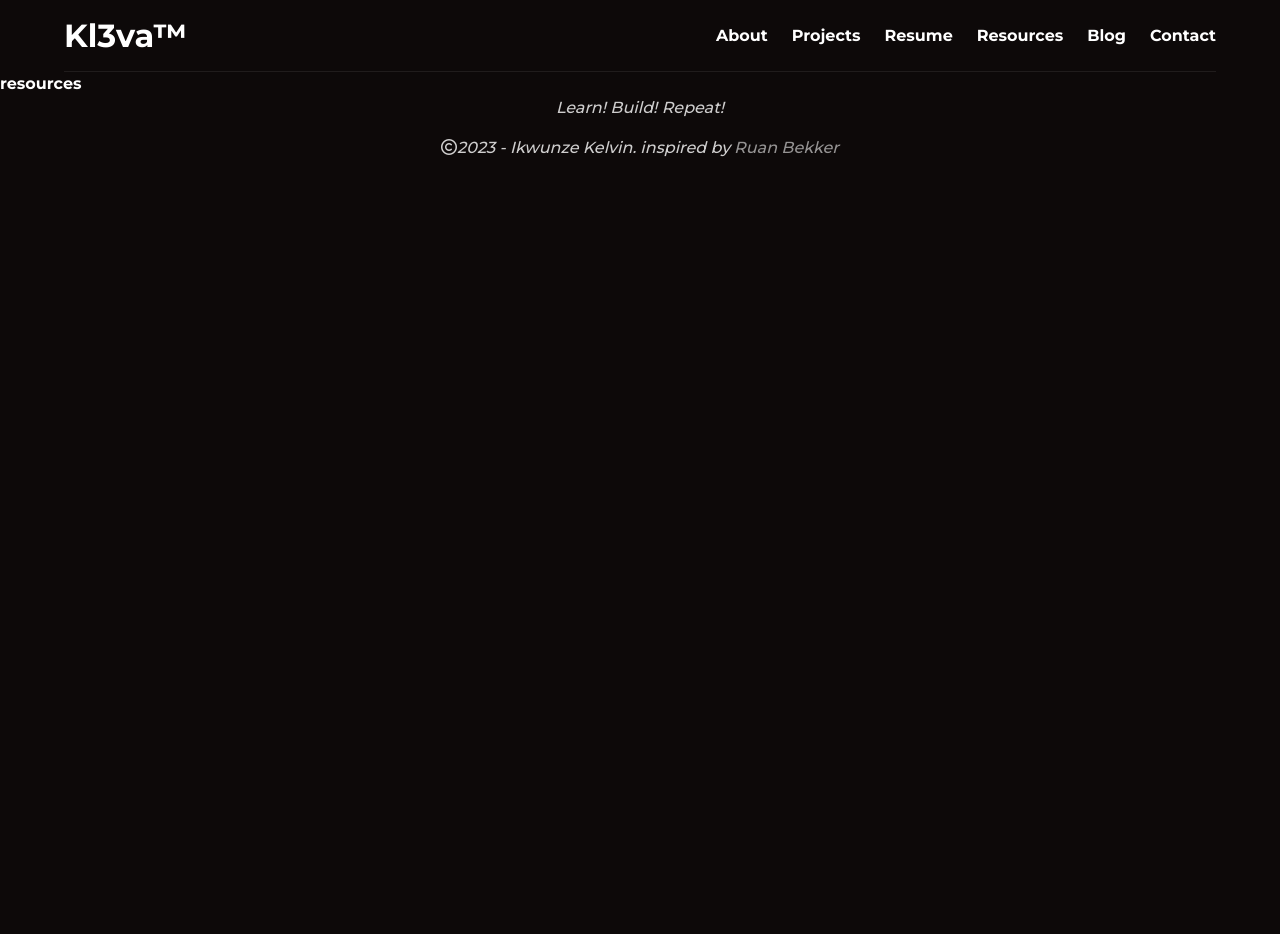
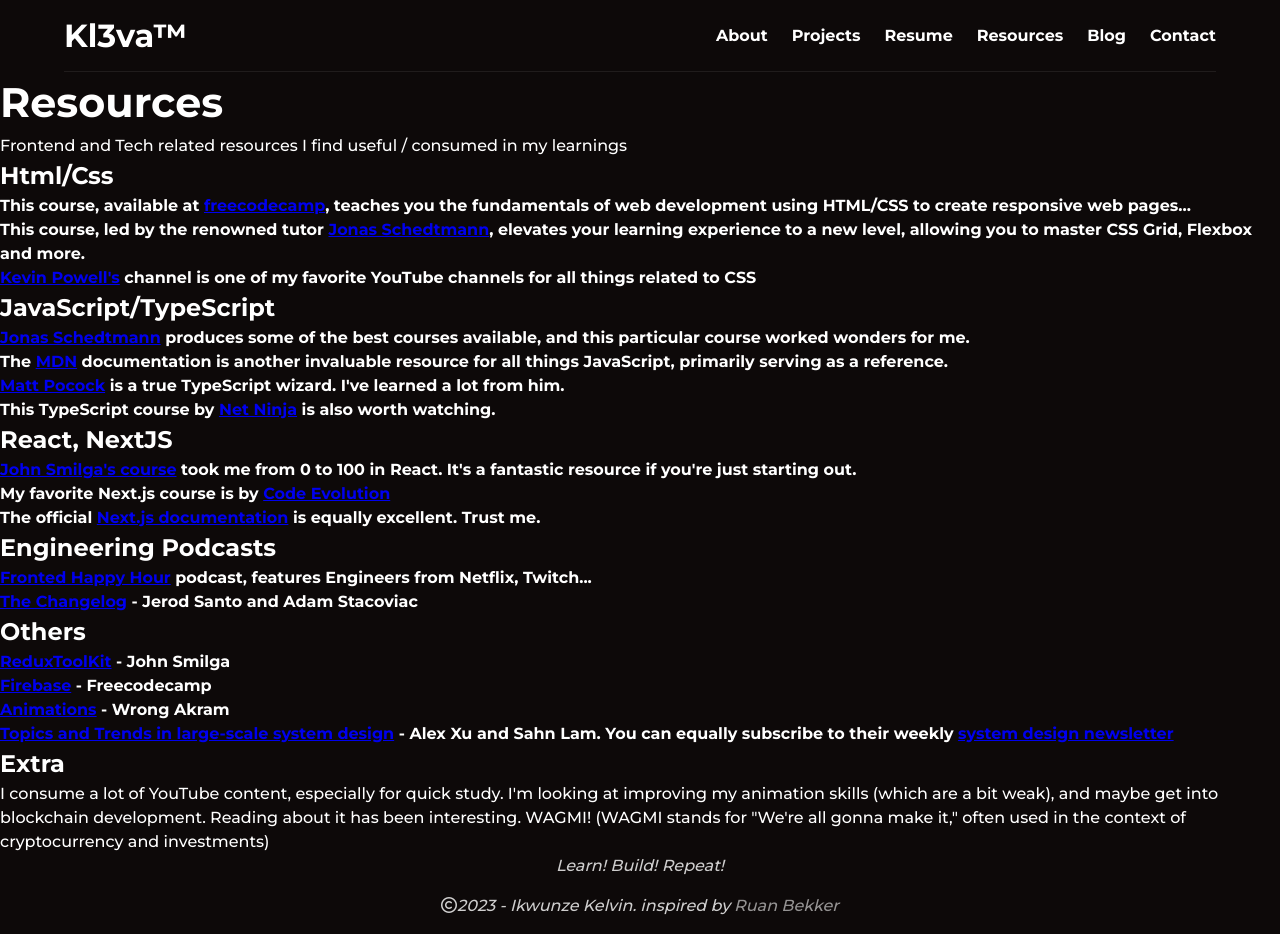
Before and after one commit to Kl3va/portfolio, a Next.js app: page /resources in a window 1280 px wide. Before the commit the page ends 800 px from the top, so only its background shows below. Built offline with nearby package versions, Linux system fonts and the light colour scheme.

Commit message:
feat: added all data for resources page

```diff
--- a/components/Resources/Resources.tsx
+++ b/components/Resources/Resources.tsx
@@ -0,0 +1,41 @@
+import React from 'react'
+import parse from 'html-react-parser'
+import { resourcesData } from 'data/resourcesData'
+
+type ResourceProps = typeof resourcesData
+
+const ResourcesTemplate = ({
+  heading,
+  mainText,
+  extras,
+  resources,
+}: ResourceProps) => {
+  return (
+    <main>
+      <section>
+        <div>
+          <div>
+            <h1>{heading}</h1>
+            <p>{mainText}</p>
+          </div>
+          <div>
+            {resources.map((resource, index) => {
+              return (
+                <div key={index}>
+                  <h2>{resource.heading}</h2>
+                  {parse(resource.contents)}
+                </div>
+              )
+            })}
+          </div>
+          <div>
+            <h2>{extras.label}</h2>
+            <p>{extras.content}</p>
+          </div>
+        </div>
+      </section>
+    </main>
+  )
+}
+
+export default ResourcesTemplate
--- /dev/null
+++ b/data/resourcesData.ts
@@ -0,0 +1,45 @@
+export const resourcesData = {
+  heading: 'Resources',
+  mainText:
+    'Frontend and Tech related resources I find useful / consumed in my learnings',
+  extras: {
+    label: 'Extra',
+    content: ` I consume a lot of YouTube content, especially for quick study. I'm looking at improving my animation skills (which are a bit weak), and maybe get into blockchain development. Reading about it has been interesting. WAGMI! (WAGMI stands for "We're all gonna make it," often used in the context of cryptocurrency and investments)`,
+  },
+  resources: [
+    {
+      heading: 'Html/Css',
+      contents: `<ul><li>This course, available at <a href='https://www.freecodecamp.org/learn/2022/responsive-web-design/'>freecodecamp</a>, teaches you the fundamentals of web development using HTML/CSS to create responsive web pages...</li>
+        <li>This course, led by the renowned tutor <a href='https://www.udemy.com/course/advanced-css-and-sass/'>Jonas Schedtmann</a>, elevates your learning experience to a new level, allowing you to master CSS Grid, Flexbox and more.</li>
+        <li><a href='https://www.youtube.com/@KevinPowell'>Kevin Powell's</a> channel is one of my favorite YouTube channels for all things related to CSS</li></ul>`,
+    },
+    {
+      heading: 'JavaScript/TypeScript',
+      contents: `<ul><li><a href='https://www.udemy.com/course/the-complete-javascript-course/'>Jonas Schedtmann</a> produces some of the best courses available, and this particular course worked wonders for me.</li>
+        <li>The <a href='https://developer.mozilla.org/en-US/docs/Learn/Getting_started_with_the_web/JavaScript_basics'>MDN</a> documentation is another invaluable resource for all things JavaScript, primarily serving as a reference.</li>
+        <li><a href='https://developer.mozilla.org/en-US/docs/Learn/Getting_started_with_the_web/JavaScript_basics'>Matt Pocock</a> is a true TypeScript wizard. I've learned a lot from him.</li>
+        <li>This TypeScript course by <a href='https://www.youtube.com/playlist?list=PL4cUxeGkcC9gUgr39Q_yD6v-bSyMwKPUI'>Net Ninja</a> is also worth watching.</li></ul>`,
+    },
+    {
+      heading: 'React, NextJS',
+      contents: `<ul><li><a href='https://www.youtube.com/watch?v=iZhV0bILFb0&t=6s'>John Smilga's course</a> took me from 0 to 100 in React. It's a fantastic resource if you're just starting out.</li>
+        <li>My favorite Next.js course is by <a href='https://www.youtube.com/playlist?list=PLC3y8-rFHvwgC9mj0qv972IO5DmD-H0ZH'>Code Evolution</li>
+        <li>The official <a href='https://nextjs.org/docs'>Next.js documentation</a> is equally excellent. Trust me.</li></ul>`,
+    },
+    {
+      heading: 'Engineering Podcasts',
+      contents: `
+        <ul><li><a href='https://www.frontendhappyhour.com/'>Fronted Happy Hour</a> podcast, features Engineers from Netflix, Twitch...</li>
+        <li><a href='https://changelog.com/podcast'>The Changelog</a> - Jerod Santo and Adam Stacoviac</li></ul>`,
+    },
+    {
+      heading: 'Others',
+      contents: `
+        <ul><li><a href='https://www.youtube.com/watch?v=iZhV0bILFb0&t=6s'>ReduxToolKit</a> - John Smilga</li>
+        <li><a href='https://www.youtube.com/watch?v=fgdpvwEWJ9M&t=2684s'>Firebase</a> - Freecodecamp</li>
+        <li><a href='https://www.youtube.com/@WrongAkram'>Animations</a> - Wrong Akram</li>
+        <li><a href='https://www.youtube.com/@ByteByteGo'>Topics and Trends in large-scale system design</a> - Alex Xu and Sahn Lam. You can equally subscribe to their weekly <a href='https://bit.ly/3tfAlYD'>system design newsletter</a></li></ul>
+      `,
+    },
+  ],
+}
--- a/package.json
+++ b/package.json
@@ -13,6 +13,7 @@
     "@types/node": "20.2.1",
     "@types/react": "18.2.6",
     "@types/react-dom": "18.2.4",
+    "html-react-parser": "^4.2.2",
     "next": "13.4.3",
     "react": "18.2.0",
     "react-dom": "18.2.0",
--- a/pages/resources.tsx
+++ b/pages/resources.tsx
@@ -1,11 +1,9 @@
 import React from 'react'
+import { resourcesData } from 'data/resourcesData'
+import ResourcesTemplate from 'components/Resources/Resources'
 
-type Props = {}
-
-const resources = (props: Props) => {
-  return (
-    <div>resources</div>
-  )
+const resources = () => {
+  return <ResourcesTemplate {...resourcesData} />
 }
 
 export default resources
```
Also changed, not shown: 1 other file (tests, documents, lock files or other folders).
